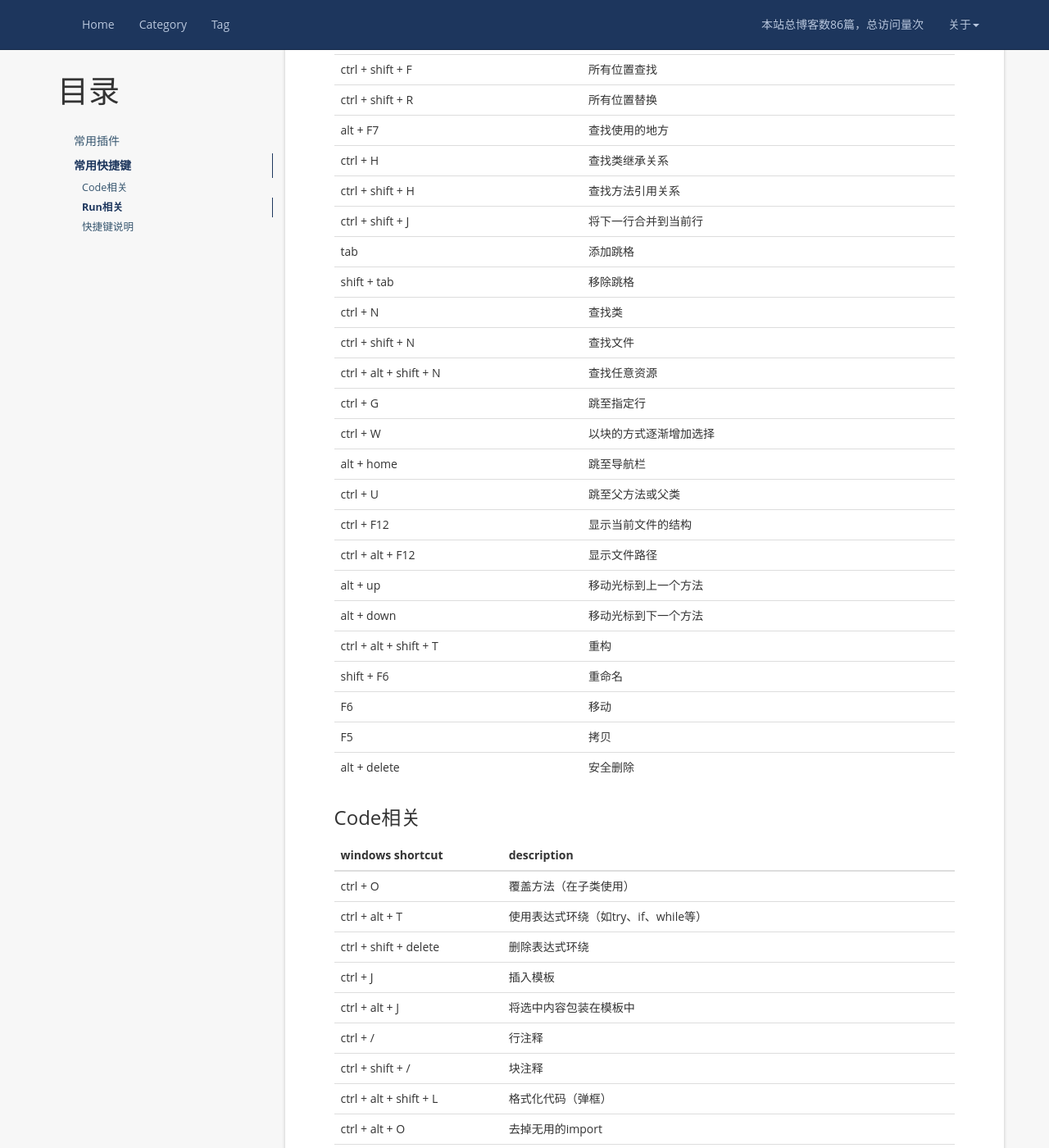
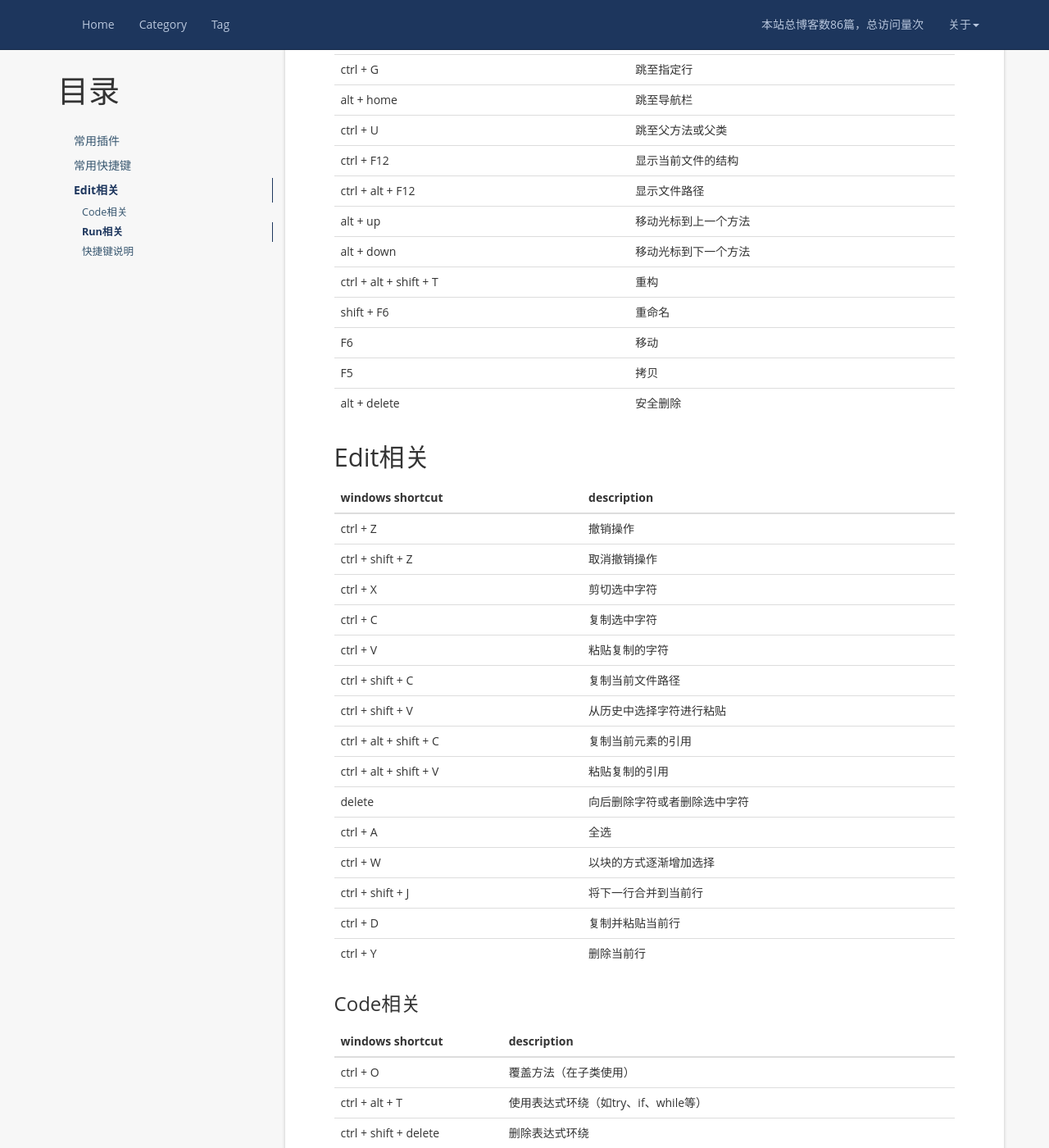
Before and after one commit to zhangfb95/zhangfb95.github.io.bak, a Jekyll site: the page built from plugin-intellij.md, in a window 1280 px wide and 1400 px high, scrolled down 1992 px. Shown: the whole window at 82% size. Built offline with Jekyll 4.4.1, drawn with Linux system fonts in a browser that asks for light colours; nearby versions of some CDN libraries; a script that is not in the unit is left out; comment, search, counter and statistics services are not loaded; some of the changed text lies outside the part shown.

Commit message:
adjust intellij idea shortcuts

```diff
--- a/plugin-intellij.md
+++ b/plugin-intellij.md
@@ -81,6 +69,26 @@ permalink: /plugin-intellij/
 | F6 | 移动 |
 | F5 | 拷贝 |
 | alt + delete | 安全删除 |
+
+## Edit相关
+
+| windows shortcut | description |
+| --- | --- |
+| ctrl + Z | 撤销操作 |
+| ctrl + shift + Z | 取消撤销操作 |
+| ctrl + X | 剪切选中字符 |
+| ctrl + C | 复制选中字符 |
+| ctrl + V | 粘贴复制的字符 |
+| ctrl + shift + C | 复制当前文件路径 |
+| ctrl + shift + V | 从历史中选择字符进行粘贴 |
+| ctrl + alt + shift + C | 复制当前元素的引用 |
+| ctrl + alt + shift + V | 粘贴复制的引用 |
+| delete | 向后删除字符或者删除选中字符 |
+| ctrl + A | 全选 |
+| ctrl + W | 以块的方式逐渐增加选择 |
+| ctrl + shift + J | 将下一行合并到当前行 |
+| ctrl + D | 复制并粘贴当前行 |
+| ctrl + Y | 删除当前行 |
 
 ### Code相关
 
```
Also changed, not shown: other parts of plugin-intellij.md (+0 -12 lines).
